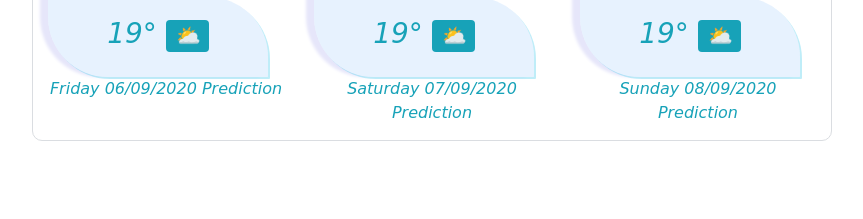
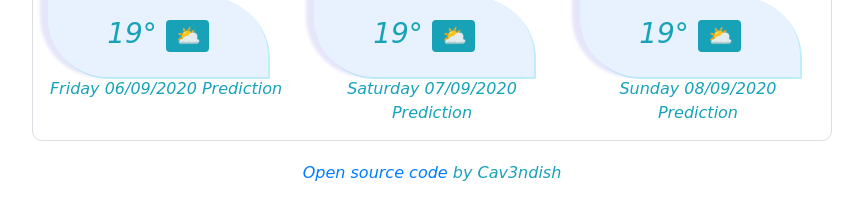
Before and after one commit to cav3ndish/first-project-weather-app, a plain HTML site: page index.html in a window 1280 px wide. Shown: the part 499-718 px from the top of the page, without its empty margins (208-1071 px from the left). Drawn offline with nearby package versions, Linux system fonts and the light colour scheme; no server answers; a web font is replaced by a local one.

Commit message:
added link to source code

```diff
--- a/index.html
+++ b/index.html
@@ -155,7 +155,7 @@
 
 
         </div>
-
+<p><a href="https://github.com/cav3ndish/first-project-weather-app" target="_blank" class="source-code">Open source code </a>  by Cav3ndish</p>
     </div>
     </div>
     <script src="src/index.js">
--- a/src/styles.css
+++ b/src/styles.css
@@ -45,3 +45,6 @@ body {
   font-style: italic;
   font-weight: 500;
 }
+a:hover {
+  cursor: copy;
+}
```
